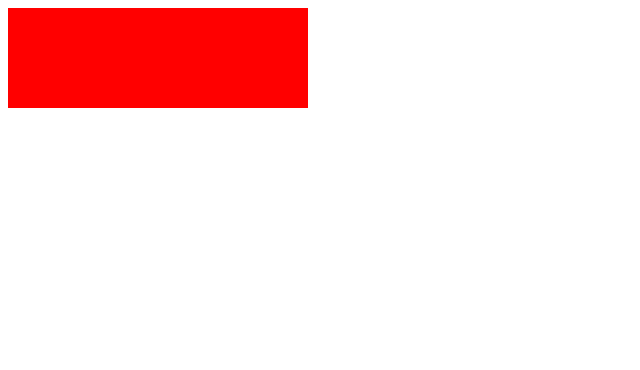
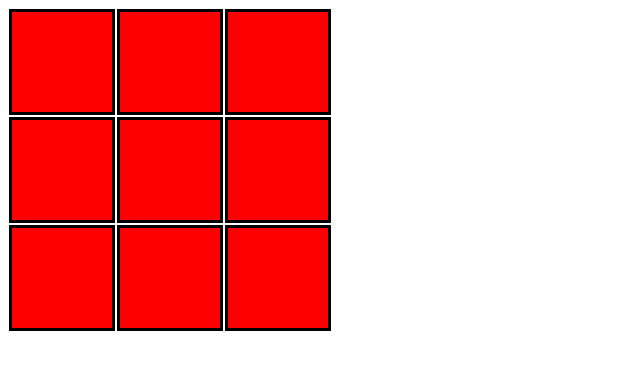
Before and after one commit to wilandrade/tictactoe, a plain HTML site: page tictactoe.html in a window 1280 px wide. Shown: the whole page, without its empty margins (0-640 px from the left). Drawn offline with Linux system fonts and the light colour scheme.

Commit message:
Created basic UI layer for board.

```diff
--- a/GameBoardView.js
+++ b/GameBoardView.js
@@ -1,21 +1,38 @@
 "user strict";
 
 (function (game) {
-  var Tile = function(num){
-    this.name = num;
+  var UI_Tile = function(row, col){
+    this.row = row;
+    this.col = col;
     this.ele = document.createElement('div');
     this.ele.className = 'tile';
-    this.ele.onclick = (function(tileName){
+    this.ele.onclick = (function(curRow, curCol){
       return function(){
-        console.log(tileName + " was clicked.");
+        console.log(curRow +","+curCol+ " was clicked.");
       }
-    }(this.name));
+    }(this.row, this.col));
 
     document.body.appendChild(this.ele);
 
   };
 
-  for(var i=0; i<3; i++){
-    new Tile(i);
-  };
+  var UI_Board = function(){
+    this.tilesVisuals = null;
+    this.model = game;
+    this.initialize();
+  }
+
+  UI_Board.prototype.initialize = function(){
+    this.tileVisuals = [];
+    for(var row=0; row<3; row++){
+          this.tileVisuals.push([]);
+          for(var col=0; col<3; col++){
+              this.tileVisuals[row].push(new UI_Tile(row,col));
+          }
+          this.tileVisuals[row][0].ele.className += " firstTile";
+    }
+  }
+
+  new UI_Board();
+
 }(new GameBoard()));
--- a/styles.css
+++ b/styles.css
@@ -2,5 +2,11 @@
   float: left;
   width: 100px;
   height: 100px;
+  margin:1px;
   background-color: red;
+  border: 0.213rem solid rgb(0, 0, 0);
 }
+
+.firstTile {
+  clear: left;
+}
```
